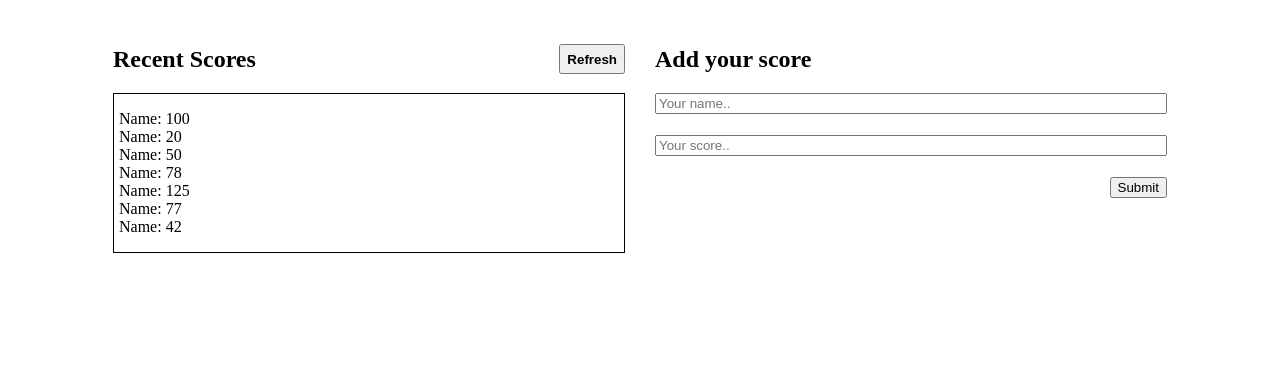
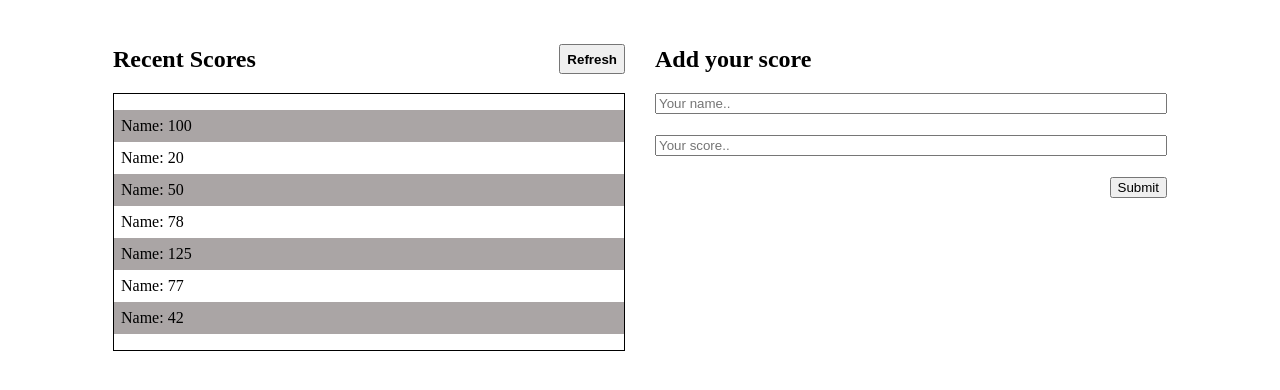
Before and after one commit to Mike47ip/Leaderboard, a website built with webpack: page src/index.html in a window 1280 px wide. Shown: the part 120-510 px from the top of the page. Built offline with nearby package versions, Linux system fonts and the light colour scheme.

Commit message:
Style list items background odd

```diff
--- a/src/index.html
+++ b/src/index.html
@@ -17,7 +17,7 @@
 
     <div class="listContainer">
      <div class="List">
-      <ul>
+      <ul id="Scorelist">
        <li>Name: 100</li>
        <li>Name: 20</li>
        <li>Name: 50</li>
--- a/src/style.css
+++ b/src/style.css
@@ -2,6 +2,16 @@ body {
 	margin: auto;
 	padding: 0;
 	box-sizing: border-box;
+}
+
+ul {
+    display: block;
+    list-style-type: disc;
+    margin-block-start: 1em;
+    margin-block-end: 1em;
+    margin-inline-start: 0px;
+    margin-inline-end: 0px;
+    padding-inline-start: 0;
 }
 
 #leadhead {
@@ -46,17 +56,9 @@ body {
 	gap: 21px;
 }
 
-#form input {
-
-}
-
 .AddScore {
 	width: 40%;
 	padding: 15px;
-}
-
-.listContainer {
-
 }
 
 .List {
@@ -66,7 +68,6 @@ body {
 
 .List ul {
 	list-style: none;
-	padding-left: 5px;
 }
 
 #butt {
@@ -74,11 +75,10 @@ body {
 	justify-content: flex-end;
 }
 
-#butt button {
-
-
+.List #Scorelist li:nth-child(odd) {
+	background: rgb(170, 165, 165);
 }
 
-#name {
-
+#Scorelist li {
+	padding: 7px;
 }
```
